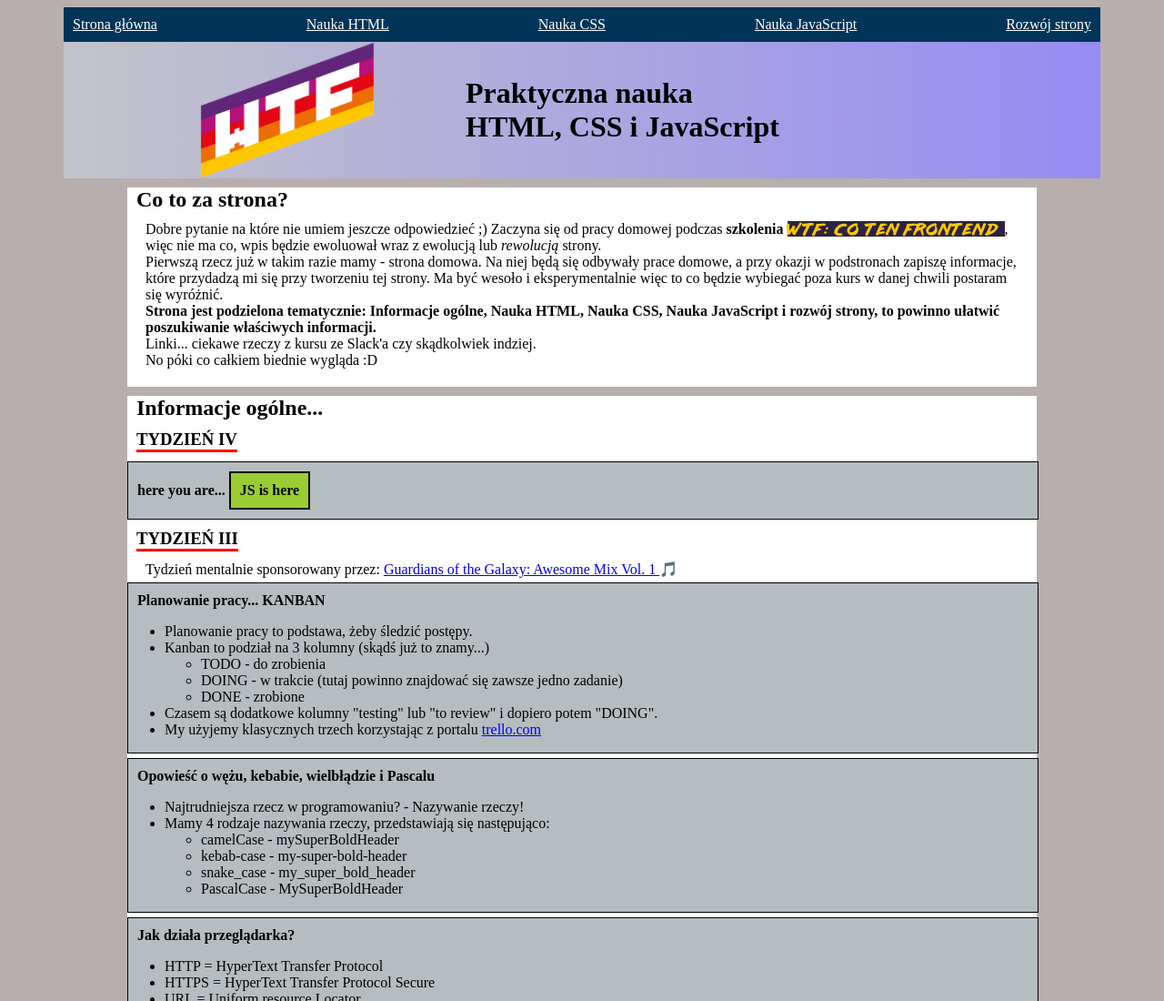
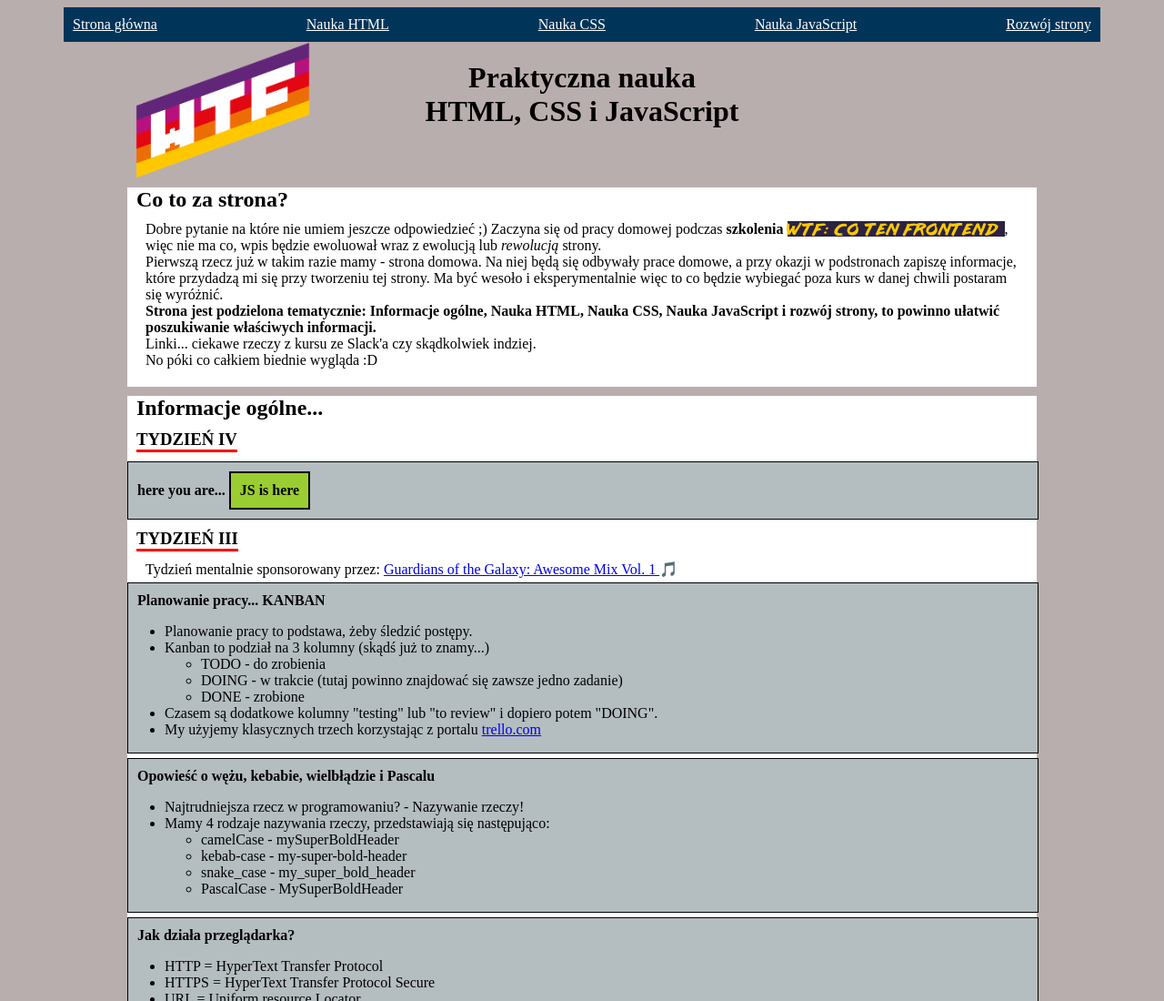
Before and after one commit to Mariusz-Wojcik/homepage, a plain HTML site: page index.html in a window 1280 px wide. Shown: the top 1100 px of the page at 91% size. Drawn offline with Linux system fonts and the light colour scheme.

Commit message:
add grid to main header

```diff
--- a/index.html
+++ b/index.html
@@ -25,7 +25,7 @@
 		<main>
 			<header class="main-header">
 				<img class="main-header__image" src="wtf_logo.png" alt="Logo WTF" />
-				<h1 class="main-header__title main-header__title--homepage">
+				<h1 class="main-header__title">
 					Praktyczna nauka <br />
 					HTML, CSS i JavaScript
 				</h1>
--- a/style.css
+++ b/style.css
@@ -22,29 +22,20 @@ body {
 }
 
 .main-header {
-	display: flex;
-	justify-content: flex-start;
-	background: linear-gradient(90deg, #c3c4ca, #968cf3);
+	max-width: 1140px;
 	margin: 0px auto;
-	max-width: 1140px;
-	overflow: hidden;
+	display:grid;
+	grid-template-columns: 350px 1fr 350px;
+	grid-template-rows: 150px;
+	justify-items: center;
 }
 
 .main-header__image {
-	float: left;
 	height: 150px;
-	width: auto;
-	margin-left: 150px;
 }
 
 .main-header__title {
-	margin-left: 220px;
-	margin-top: 56.5px;
-}
-
-.main-header__title--homepage {
-	margin-top: 38px;
-	margin-left: 100px;
+	text-align: center;
 }
 
 .about-section {
```
